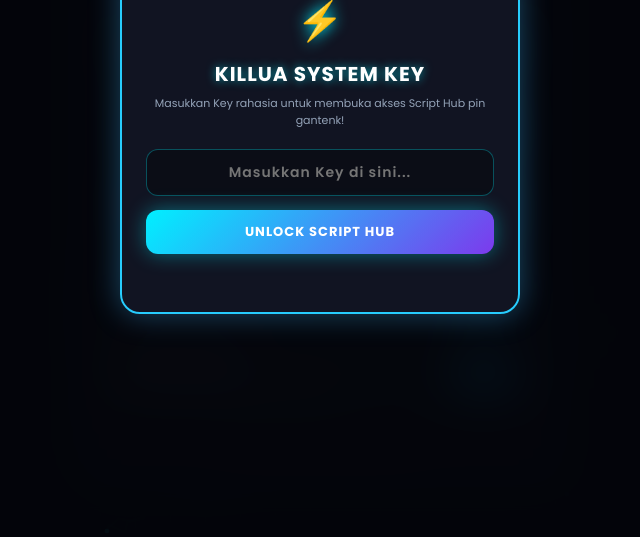
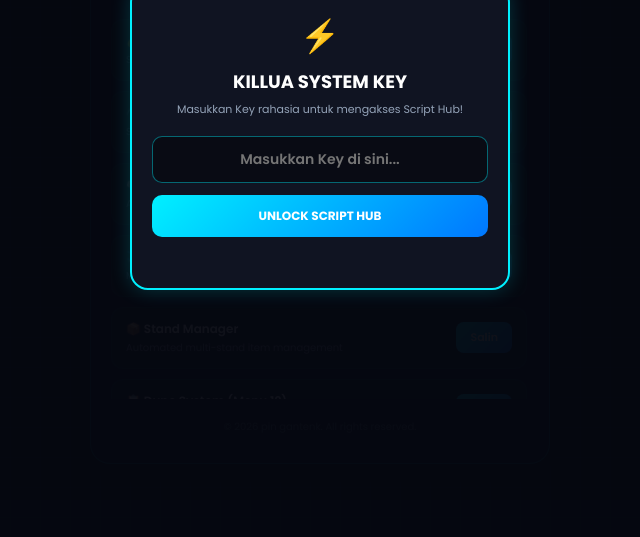
Before and after one commit to pontu123e-ui/pin, a plain HTML site: page index.html in a window 1280 px wide. Shown: the part 263-800 px from the top of the page, without its empty margins (320-960 px from the left). Drawn offline with Linux system fonts and the light colour scheme.

Commit message:
Update index.html

```diff
--- a/index.html
+++ b/index.html
@@ -14,7 +14,7 @@
         }
 
         body {
-            background-color: #06080e;
+            background-color: #060810;
             color: #ffffff;
             display: flex;
             justify-content: center;
@@ -25,174 +25,144 @@
             overflow-x: hidden;
         }
 
-        /* --- SYSTEM KEY POPUP OVERLAY --- */
+        /* --- BACKGROUND KILAT & GRID RINGAN (PURE CSS) --- */
+        .bg-grid {
+            position: fixed;
+            top: 0; left: 0; width: 100%; height: 100%;
+            background-image:
+                linear-gradient(rgba(0, 220, 255, 0.05) 1px, transparent 1px),
+                linear-gradient(90deg, rgba(0, 220, 255, 0.05) 1px, transparent 1px);
+            background-size: 30px 30px;
+            z-index: 1;
+            pointer-events: none;
+        }
+
+        /* Aura Kilat CSS Ringan (Tanpa JS) */
+        .electric-aura {
+            position: fixed;
+            top: 50%;
+            left: 50%;
+            width: 300px;
+            height: 300px;
+            margin-top: -150px;
+            margin-left: -150px;
+            background: radial-gradient(circle, rgba(0, 240, 255, 0.15) 0%, rgba(168, 85, 247, 0.1) 50%, transparent 70%);
+            border-radius: 50%;
+            z-index: 1;
+            animation: pulseAura 4s infinite alternate ease-in-out;
+            pointer-events: none;
+        }
+
+        @keyframes pulseAura {
+            0% { transform: scale(1); opacity: 0.5; }
+            100% { transform: scale(1.4); opacity: 0.9; }
+        }
+
+        /* --- POPUP KEY OVERLAY (RINGAN) --- */
         .key-overlay {
             position: fixed;
-            top: 0;
-            left: 0;
-            width: 100%;
-            height: 100%;
-            background: rgba(4, 5, 10, 0.92);
-            backdrop-filter: blur(25px);
-            -webkit-backdrop-filter: blur(25px);
+            top: 0; left: 0; width: 100%; height: 100%;
+            background: rgba(6, 8, 16, 0.96);
             z-index: 9999;
             display: flex;
             justify-content: center;
             align-items: center;
             padding: 20px;
-            transition: all 0.5s ease;
+            transition: opacity 0.3s ease;
         }
 
         .key-box {
             width: 100%;
-            max-width: 400px;
-            background: rgba(18, 22, 36, 0.95);
+            max-width: 380px;
+            background: #101422;
             border: 2px solid #00f0ff;
-            border-radius: 20px;
-            padding: 30px 24px;
+            border-radius: 18px;
+            padding: 26px 20px;
             text-align: center;
-            box-shadow: 0 0 35px rgba(0, 240, 255, 0.4), inset 0 0 15px rgba(0, 240, 255, 0.15);
-            animation: keyPulse 3s infinite alternate ease-in-out;
-        }
-
-        @keyframes keyPulse {
-            0% { box-shadow: 0 0 25px rgba(0, 240, 255, 0.3); border-color: #00f0ff; }
-            100% { box-shadow: 0 0 45px rgba(168, 85, 247, 0.6); border-color: #a855f7; }
+            box-shadow: 0 0 20px rgba(0, 240, 255, 0.2);
         }
 
         .key-badge {
-            font-size: 38px;
-            margin-bottom: 10px;
-            text-shadow: 0 0 15px #00f0ff;
+            font-size: 32px;
+            margin-bottom: 8px;
         }
 
         .key-title {
-            font-size: 20px;
+            font-size: 18px;
             font-weight: 700;
             color: #ffffff;
-            letter-spacing: 1px;
             margin-bottom: 6px;
-            text-shadow: 0 0 10px rgba(0, 240, 255, 0.6);
         }
 
         .key-desc {
             font-size: 11px;
             color: #94a3b8;
-            margin-bottom: 20px;
+            margin-bottom: 18px;
         }
 
         .key-input {
             width: 100%;
-            padding: 12px 16px;
-            border-radius: 12px;
-            border: 1px solid rgba(0, 240, 255, 0.3);
-            background: rgba(10, 12, 20, 0.8);
+            padding: 12px;
+            border-radius: 10px;
+            border: 1px solid rgba(0, 240, 255, 0.4);
+            background: #090b14;
             color: #00f0ff;
             font-size: 14px;
             font-weight: 600;
             text-align: center;
             outline: none;
-            letter-spacing: 1px;
-            transition: all 0.3s ease;
-            margin-bottom: 14px;
-        }
-
-        .key-input:focus {
-            border-color: #00f0ff;
-            box-shadow: 0 0 15px rgba(0, 240, 255, 0.5);
+            margin-bottom: 12px;
         }
 
         .btn-submit-key {
             width: 100%;
             padding: 12px;
-            border-radius: 12px;
+            border-radius: 10px;
             border: none;
-            background: linear-gradient(135deg, #00f0ff, #7c3aed);
+            background: linear-gradient(135deg, #00f0ff, #0077ff);
             color: #ffffff;
-            font-size: 13px;
+            font-size: 12px;
             font-weight: 700;
             cursor: pointer;
-            letter-spacing: 1px;
-            box-shadow: 0 0 20px rgba(0, 240, 255, 0.4);
-            transition: all 0.2s ease;
-        }
-
-        .btn-submit-key:hover {
-            opacity: 0.9;
-            box-shadow: 0 0 28px rgba(168, 85, 247, 0.7);
         }
 
         .btn-submit-key:active {
-            transform: scale(0.96);
+            transform: scale(0.97);
         }
 
         .key-error-msg {
             font-size: 11px;
-            font-weight: 600;
-            margin-top: 12px;
-            min-height: 16px;
+            margin-top: 10px;
+            min-height: 15px;
             color: #ff4d4d;
-        }
-
-        /* --- CANVAS PETIR BACKGROUND --- */
-        #lightningCanvas {
-            position: fixed;
-            top: 0; left: 0; width: 100%; height: 100%;
-            z-index: 1;
-            pointer-events: none;
-        }
-
-        .bg-grid {
-            position: fixed;
-            top: 0; left: 0; width: 100%; height: 100%;
-            background-image:
-                linear-gradient(rgba(0, 220, 255, 0.03) 1px, transparent 1px),
-                linear-gradient(90deg, rgba(0, 220, 255, 0.03) 1px, transparent 1px);
-            background-size: 35px 35px;
-            z-index: 1;
-            pointer-events: none;
         }
 
         /* --- MAIN CONTAINER --- */
         .container {
             width: 100%;
-            max-width: 480px;
-            background: rgba(18, 20, 30, 0.88);
-            backdrop-filter: blur(18px);
-            -webkit-backdrop-filter: blur(18px);
-            border-radius: 24px;
-            padding: 30px 22px;
-            box-shadow: 0 0 30px rgba(0, 220, 255, 0.25), 0 15px 35px rgba(0, 0, 0, 0.8);
-            border: 1px solid rgba(0, 220, 255, 0.4);
+            max-width: 460px;
+            background: #101422;
+            border-radius: 20px;
+            padding: 28px 20px;
+            border: 1px solid rgba(0, 240, 255, 0.3);
+            box-shadow: 0 10px 30px rgba(0,0,0,0.5);
             position: relative;
             z-index: 2;
         }
 
         .profile {
             text-align: center;
-            margin-bottom: 25px;
+            margin-bottom: 22px;
         }
 
         .avatar {
-            width: 90px;
-            height: 90px;
+            width: 85px;
+            height: 85px;
             border-radius: 50%;
-            margin: 0 auto 12px auto;
-            box-shadow: 0 0 25px rgba(0, 240, 255, 0.8);
+            margin: 0 auto 10px auto;
+            border: 2px solid #00f0ff;
+            box-shadow: 0 0 15px rgba(0, 240, 255, 0.4);
             overflow: hidden;
-            border: 2px solid #00f0ff;
-            animation: electricPulse 2s infinite alternate ease-in-out;
-        }
-
-        @keyframes electricPulse {
-            0% {
-                box-shadow: 0 0 15px rgba(0, 220, 255, 0.6);
-                border-color: #00dcff;
-            }
-            100% {
-                box-shadow: 0 0 30px rgba(168, 85, 247, 0.9);
-                border-color: #a855f7;
-            }
         }
 
         .avatar img {
@@ -202,30 +172,29 @@
         }
 
         .name {
-            font-size: 22px;
+            font-size: 20px;
             font-weight: 700;
-            margin-bottom: 6px;
             color: #ffffff;
-            text-shadow: 0 0 12px rgba(0, 220, 255, 0.6);
+            margin-bottom: 4px;
         }
 
         .bio {
-            font-size: 12px;
-            color: #d0f0ff;
-            background: rgba(0, 220, 255, 0.12);
+            font-size: 11px;
+            color: #00f0ff;
+            background: rgba(0, 240, 255, 0.1);
             display: inline-block;
-            padding: 5px 14px;
-            border-radius: 20px;
-            border: 1px solid rgba(0, 220, 255, 0.3);
+            padding: 4px 12px;
+            border-radius: 15px;
+            border: 1px solid rgba(0, 240, 255, 0.2);
         }
 
         .links-container {
             display: flex;
             flex-direction: column;
-            gap: 12px;
-            max-height: 400px;
+            gap: 10px;
+            max-height: 380px;
             overflow-y: auto;
-            padding-right: 4px;
+            padding-right: 2px;
         }
 
         .links-container::-webkit-scrollbar {
@@ -233,68 +202,53 @@
         }
 
         .links-container::-webkit-scrollbar-thumb {
-            background: rgba(0, 220, 255, 0.4);
+            background: rgba(0, 240, 255, 0.3);
             border-radius: 4px;
         }
 
         .script-card {
-            background: rgba(28, 32, 48, 0.75);
-            border-radius: 14px;
-            padding: 14px 16px;
+            background: #171c2e;
+            border-radius: 12px;
+            padding: 12px 14px;
             display: flex;
             justify-content: space-between;
             align-items: center;
-            color: #fff;
-            border: 1px solid rgba(0, 220, 255, 0.15);
-            transition: all 0.3s ease;
-        }
-
-        .script-card:hover {
-            transform: translateY(-2px);
-            border-color: rgba(0, 240, 255, 0.6);
-            box-shadow: 0 0 18px rgba(0, 220, 255, 0.3);
+            border: 1px solid rgba(0, 240, 255, 0.1);
         }
 
         .script-info h3 {
-            font-size: 13px;
+            font-size: 12px;
             font-weight: 600;
-            margin-bottom: 3px;
-            color: #f0f8ff;
+            margin-bottom: 2px;
+            color: #ffffff;
         }
 
         .script-info p {
             font-size: 10px;
-            color: #94a3b8;
+            color: #8a99ad;
         }
 
         .btn-action {
             background: linear-gradient(135deg, #00f0ff, #0077ff);
             color: #fff;
             border: none;
-            padding: 8px 16px;
-            border-radius: 10px;
+            padding: 7px 14px;
+            border-radius: 8px;
             font-size: 11px;
             font-weight: 600;
             cursor: pointer;
-            transition: all 0.2s ease;
             white-space: nowrap;
-            box-shadow: 0 0 12px rgba(0, 220, 255, 0.4);
-        }
-
-        .btn-action:hover {
-            opacity: 0.95;
-            box-shadow: 0 0 20px rgba(0, 240, 255, 0.7);
         }
 
         .btn-action:active {
-            transform: scale(0.94);
+            transform: scale(0.95);
         }
 
         .footer {
             text-align: center;
-            margin-top: 25px;
+            margin-top: 20px;
             font-size: 10px;
-            color: #64748b;
+            color: #55657e;
         }
     </style>
 </head>
@@ -305,19 +259,19 @@
         <div class="key-box">
             <div class="key-badge">⚡</div>
             <h2 class="key-title">KILLUA SYSTEM KEY</h2>
-            <p class="key-desc">Masukkan Key rahasia untuk membuka akses Script Hub pin gantenk!</p>
+            <p class="key-desc">Masukkan Key rahasia untuk mengakses Script Hub!</p>
             <input type="text" id="keyInput" class="key-input" placeholder="Masukkan Key di sini..." autocomplete="off">
             <button onclick="validateKey()" class="btn-submit-key">UNLOCK SCRIPT HUB</button>
             <p id="keyErrorMsg" class="key-error-msg"></p>
         </div>
     </div>
 
-    <!-- Background Petir & Grid -->
+    <!-- Background Grid & Aura CSS -->
     <div class="bg-grid"></div>
-    <canvas id="lightningCanvas"></canvas>
+    <div class="electric-aura"></div>
 
     <div class="container">
-        <!-- Profil dengan Foto Killua -->
+        <!-- Profil dengan Gambar Killua -->
         <div class="profile">
             <div class="avatar">
                 <img src="HxH2011_EP147_Killua_Portrait.webp" alt="Killua Zoldyck">
@@ -390,21 +344,18 @@
         </div>
     </div>
 
-    <!-- LOGIKA SYSTEM KEY & PETIR ANIMASI -->
     <script>
-        // ===============================================
-        // PASSWORD / KEY RAHASIA KAMU (UBAH DI SINI)
-        // ===============================================
+        // Key Rahasia
         const SECRET_KEY = "PIN-GANTENK";
 
-        // Cek status Unlocked saat halaman dimuat
+        // Cek jika sudah unlock sebelumnya
         window.addEventListener('DOMContentLoaded', () => {
             if (localStorage.getItem('hub_access_granted') === 'true') {
                 document.getElementById('keyOverlay').style.display = 'none';
             }
         });
 
-        // Logika Pengujian Key
+        // Validasi Key
         function validateKey() {
             const userKey = document.getElementById('keyInput').value.trim();
             const errorMsg = document.getElementById('keyErrorMsg');
@@ -418,16 +369,15 @@
                     document.getElementById('keyOverlay').style.opacity = '0';
                     setTimeout(() => {
                         document.getElementById('keyOverlay').style.display = 'none';
-                    }, 500);
-                }, 800);
+                    }, 300);
+                }, 400);
             } else {
                 errorMsg.style.color = "#ff4d4d";
-                errorMsg.innerText = "❌ Key Salah! Silakan coba lagi.";
-                document.getElementById('keyInput').style.borderColor = "#ff4d4d";
+                errorMsg.innerText = "❌ Key Salah!";
             }
         }
 
-        // Salin Kode Script
+        // Salin Kode
         function copyCode(text, btn) {
             navigator.clipboard.writeText(text).then(function() {
                 let originalText = btn.innerText;
@@ -441,95 +391,6 @@
                 alert('Gagal menyalin kode!');
             });
         }
-
-        // --- ANIMASI CANVAS PETIR ---
-        const canvas = document.getElementById('lightningCanvas');
-        const ctx = canvas.getContext('2d');
-
-        function resize() {
-            canvas.width = window.innerWidth;
-            canvas.height = window.innerHeight;
-        }
-        window.addEventListener('resize', resize);
-        resize();
-
-        const particles = [];
-        for (let i = 0; i < 45; i++) {
-            particles.push({
-                x: Math.random() * canvas.width,
-                y: Math.random() * canvas.height,
-                vx: (Math.random() - 0.5) * 1.6,
-                vy: (Math.random() - 0.5) * 1.6,
-                radius: Math.random() * 2 + 1,
-                color: Math.random() > 0.35 ? '#00f0ff' : '#b066ff'
-            });
-        }
-
-        function drawLightning(x1, y1, x2, y2, color, alpha) {
-            ctx.beginPath();
-            ctx.moveTo(x1, y1);
-            let curX = x1, curY = y1;
-            const distance = Math.hypot(x2 - x1, y2 - y1);
-            const steps = Math.floor(distance / 12);
-            for (let i = 0; i < steps; i++) {
-                const targetX = x1 + (x2 - x1) * (i / steps);
-                const targetY = y1 + (y2 - y1) * (i / steps);
-                curX = targetX + (Math.random() - 0.5) * 14;
-                curY = targetY + (Math.random() - 0.5) * 14;
-                ctx.lineTo(curX, curY);
-            }
-            ctx.lineTo(x2, y2);
-            ctx.strokeStyle = color;
-            ctx.globalAlpha = alpha;
-            ctx.lineWidth = Math.random() * 1.6 + 0.6;
-            ctx.shadowBlur = 12;
-            ctx.shadowColor = color;
-            ctx.stroke();
-            ctx.globalAlpha = 1.0;
-            ctx.shadowBlur = 0;
-        }
-
-        let boltTimer = 0, activeBolt = null;
-
-        function animate() {
-            ctx.clearRect(0, 0, canvas.width, canvas.height);
-            for (let i = 0; i < particles.length; i++) {
-                let p = particles[i];
-                p.x += p.vx; p.y += p.vy;
-                if (p.x < 0 || p.x > canvas.width) p.vx *= -1;
-                if (p.y < 0 || p.y > canvas.height) p.vy *= -1;
-
-                ctx.beginPath();
-                ctx.arc(p.x, p.y, p.radius, 0, Math.PI * 2);
-                ctx.fillStyle = p.color;
-                ctx.fill();
-
-                for (let j = i + 1; j < particles.length; j++) {
-                    let p2 = particles[j];
-                    let dist = Math.hypot(p2.x - p.x, p2.y - p.y);
-                    if (dist < 120) {
-                        drawLightning(p.x, p.y, p2.x, p2.y, p.color, (1 - dist / 120) * 0.7);
-                    }
-                }
-            }
-
-            boltTimer++;
-            if (boltTimer % 35 === 0 && Math.random() < 0.65) {
-                let startX = Math.random() * canvas.width;
-                activeBolt = {
-                    x1: startX, y1: 0,
-                    x2: startX + (Math.random() - 0.5) * 250,
-                    y2: canvas.height * (0.4 + Math.random() * 0.5),
-                    life: 6
-                };
-            }
-            if (activeBolt && activeBolt.life > 0) {
-                drawLightning(activeBolt.x1, activeBolt.y1, activeBolt.x2, activeBolt.y2, '#00f0ff', activeBolt.life / 6);
-                activeBolt.life--;
-            }
-            requestAnimationFrame(animate);
-        }
-        animate();
     </script>
 </body>
 </html>
```
